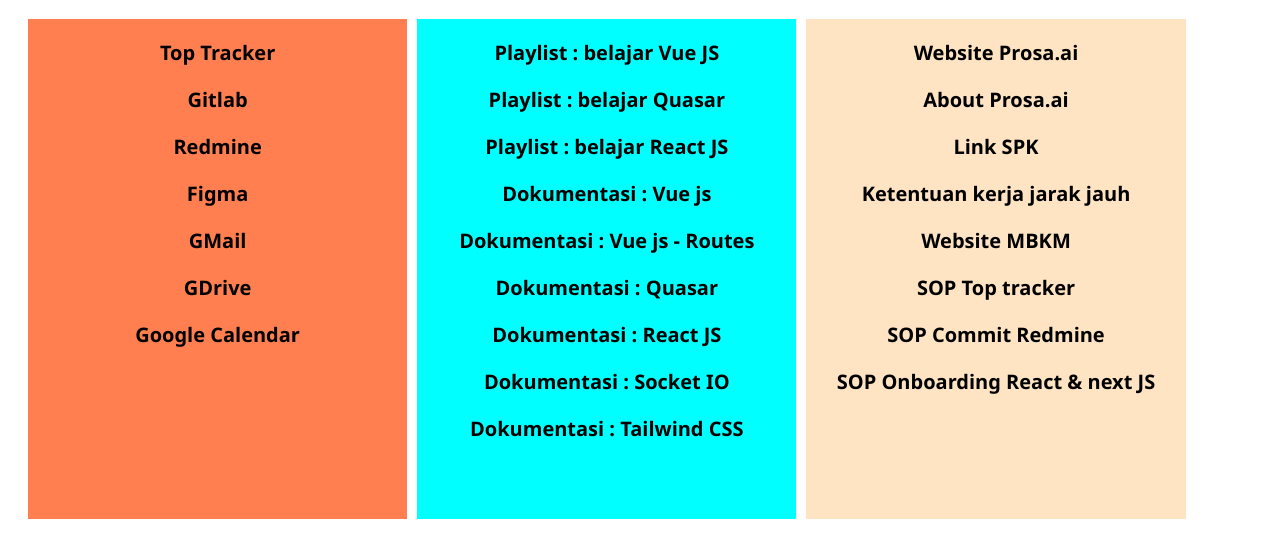
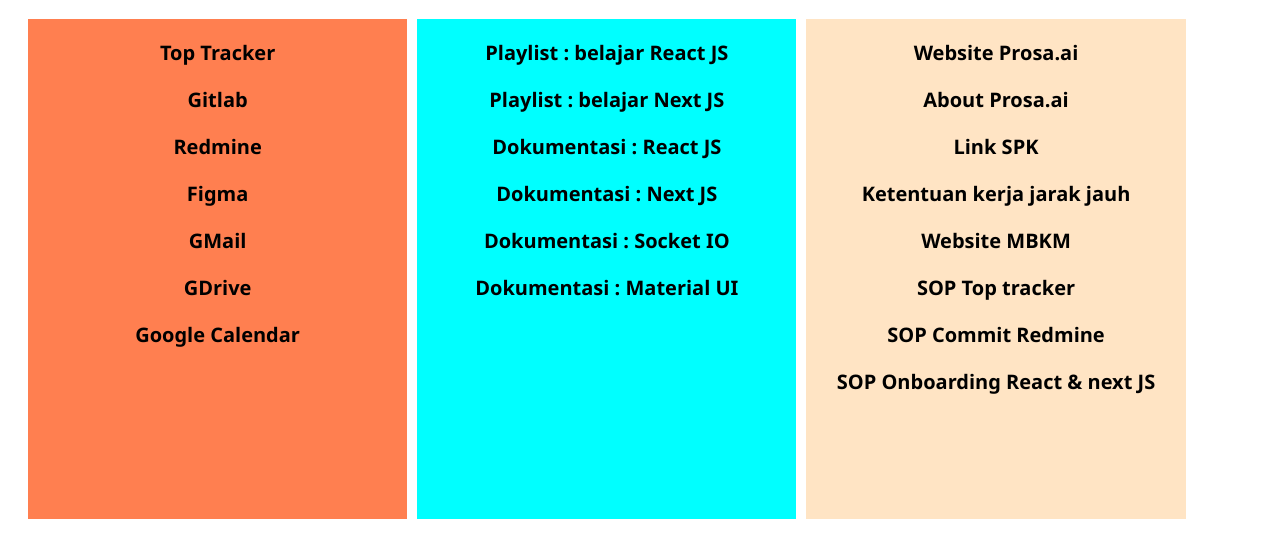
Before and after one commit to Qspc/magang, a plain HTML site: page index.html in a window 1280 px wide. Shown: the part 67-624 px from the top of the page. Drawn offline with Linux system fonts and the light colour scheme.

Commit message:
different env

```diff
--- a/index.html
+++ b/index.html
@@ -61,15 +61,17 @@
       </div>
 
       <div class="belajar dokumentasi">
-        <p><a target="_blank" href="https://www.youtube.com/watch?v=OlHYirmHhK0&list=PL9At9z2rvOC-Z6Gt8uO1XMp4oyMlE3gml">Playlist : belajar Vue JS</a></p>
-        <p><a target="_blank" href="https://www.youtube.com/watch?v=opmng7llVJ0&list=PLAiDzIdBfy8iu_MZrq3IPuSFcRgCQ0iL0">Playlist : belajar Quasar</a></p>
+        <!-- <p><a target="_blank" href="https://www.youtube.com/watch?v=OlHYirmHhK0&list=PL9At9z2rvOC-Z6Gt8uO1XMp4oyMlE3gml">Playlist : belajar Vue JS</a></p> -->
+        <!-- <p><a target="_blank" href="https://www.youtube.com/watch?v=opmng7llVJ0&list=PLAiDzIdBfy8iu_MZrq3IPuSFcRgCQ0iL0">Playlist : belajar Quasar</a></p> -->
         <p><a target="_blank" href="https://www.youtube.com/watch?v=gZQtT7MulYE&list=PL9At9z2rvOC8-NBRMj6WjgN3Vy71hwY3n&index=1">Playlist : belajar React JS</a></p>
-        <p><a target="_blank" href="https://v2.vuejs.org/v2/guide/installation.html">Dokumentasi : Vue js</a></p>
-        <p><a target="_blank" href="https://router.vuejs.org/guide/#javascript">Dokumentasi : Vue js - Routes</a></p>
-        <p><a target="_blank" href="https://quasar.dev/">Dokumentasi : Quasar</a></p>
+        <p><a target="_blank" href="https://www.youtube.com/watch?v=HNXYveOJPio&list=PLU4DS8KR-LJ3-zouYHHknPq1G5VTB8PRf">Playlist : belajar Next JS</a></p>
+        <!-- <p><a target="_blank" href="https://v2.vuejs.org/v2/guide/installation.html">Dokumentasi : Vue js</a></p> -->
+        <!-- <p><a target="_blank" href="https://router.vuejs.org/guide/#javascript">Dokumentasi : Vue js - Routes</a></p> -->
+        <!-- <p><a target="_blank" href="https://quasar.dev/">Dokumentasi : Quasar</a></p> -->
         <p><a target="_blank" href="https://reactjs.org/docs/getting-started.html">Dokumentasi : React JS</a></p>
+        <p><a target="_blank" href="https://nextjs.org/">Dokumentasi : Next JS</a></p>
         <p><a target="_blank" href="https://socket.io/">Dokumentasi : Socket IO</a></p>
-        <p><a target="_blank" href="https://tailwindcss.com/docs/installation">Dokumentasi : Tailwind CSS</a></p>
+        <p><a target="_blank" href="https://mui.com/styles/basics/">Dokumentasi : Material UI</a></p>
       </div>
       <div class="about">
         <p><a target="_blank" href="https://prosa.ai/">Website Prosa.ai</a></p>
```
